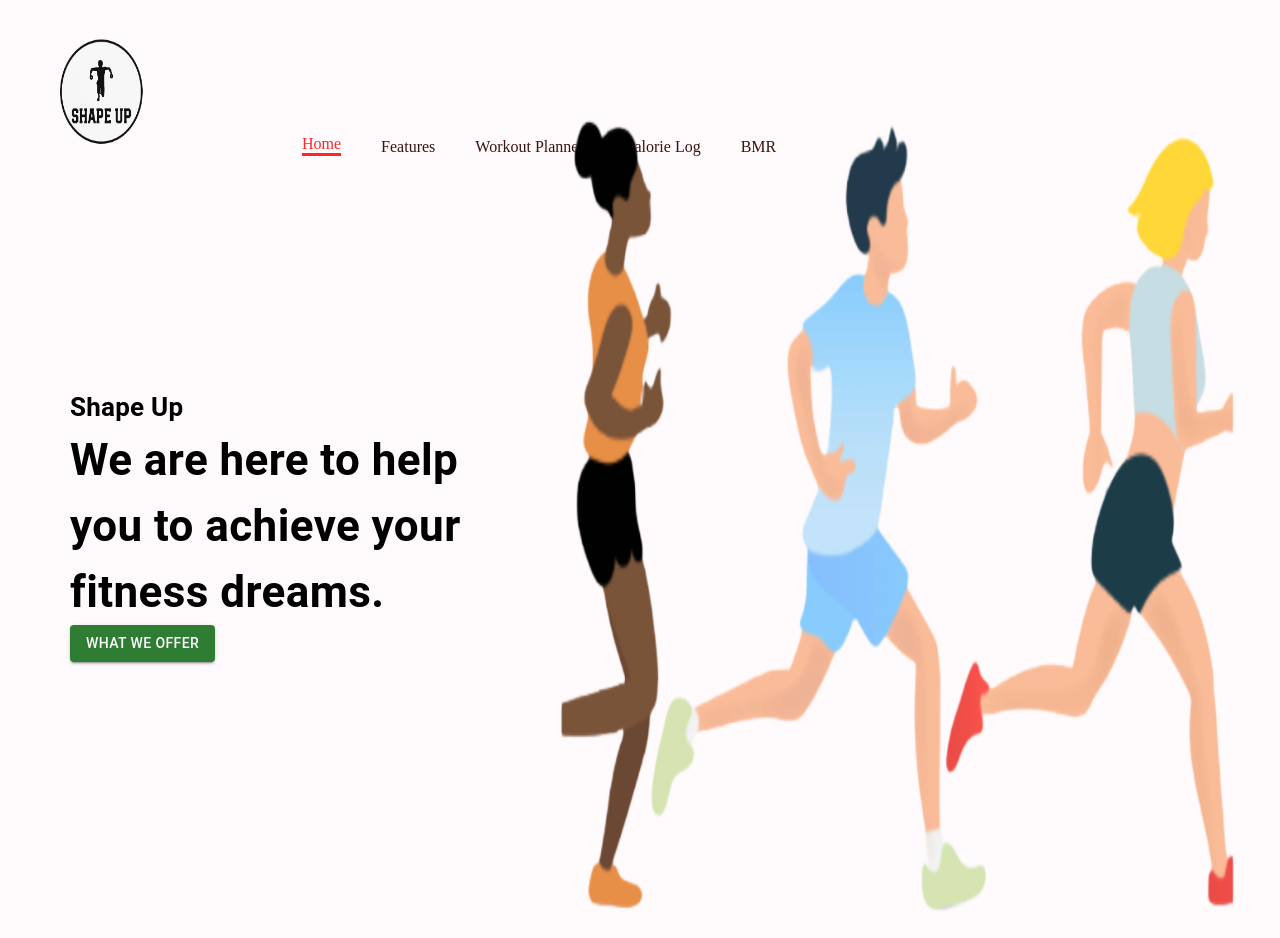
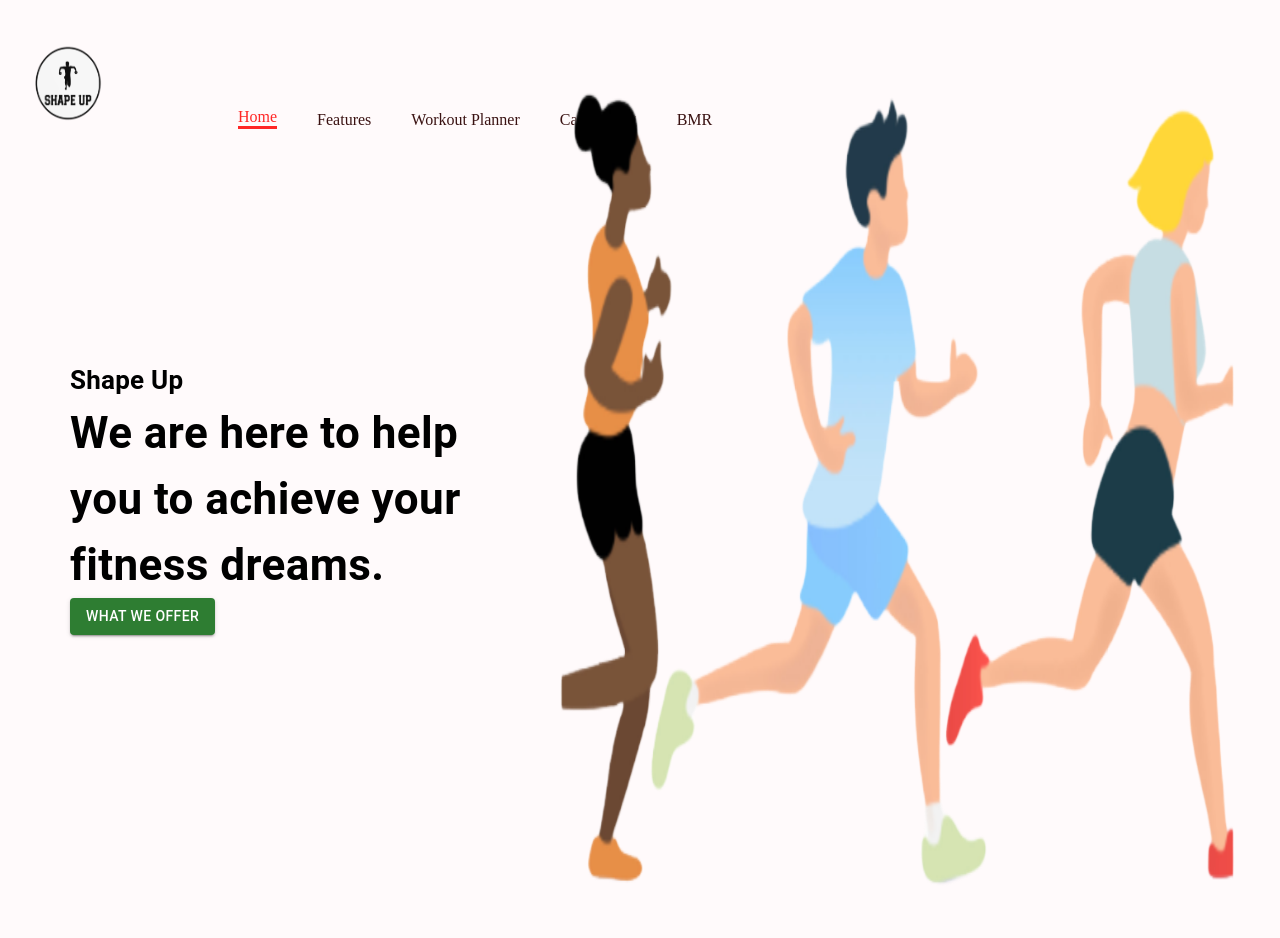
Before and after one commit to Shape-Up-NZ/shape-up-app, a React (Create React App) app in the folder shape-up/: page / in a window 1280 px wide. After the commit the page ends 911 px from the top, so only its background shows below. Built offline with nearby package versions, Linux system fonts and the light colour scheme.

Commit message:
Image formatting

```diff
--- a/shape-up/src/components/Navbar.js
+++ b/shape-up/src/components/Navbar.js
@@ -17,7 +17,7 @@ const Navbar = () => {
     <Stack direction="row" justifyContent="space-around" sx={{gap: {sm: '122px', xs: '40px'}, mt: {sm: '32px', xs: '20px'}, justifyContent: 'none'}} px="20px">
       <Link to="/">
         <img src={Logo} alt="logo" style={{
-          width: '120px', height: '120px', margin: '0px 20px'}} />
+          width: '94px', height: '83px', margin: '10px 2px 0 0'}} />
       </Link>
       <Stack
         direction="row"
```
